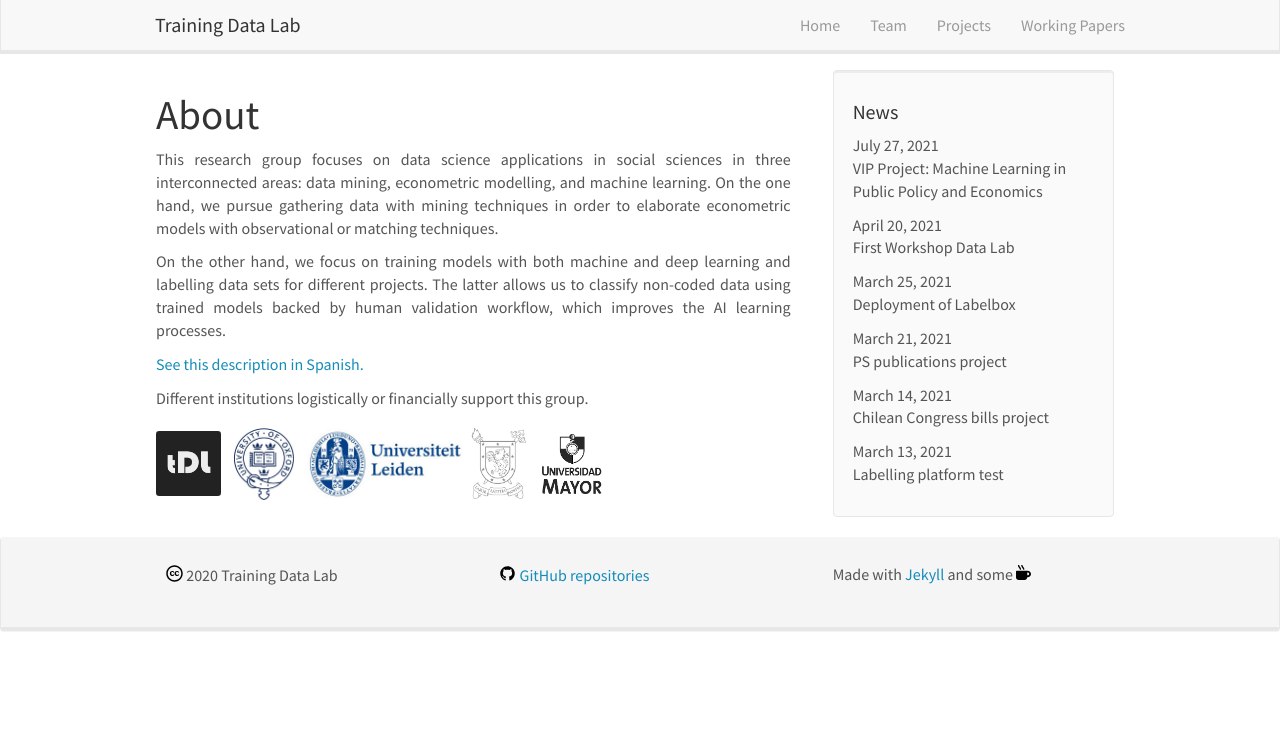
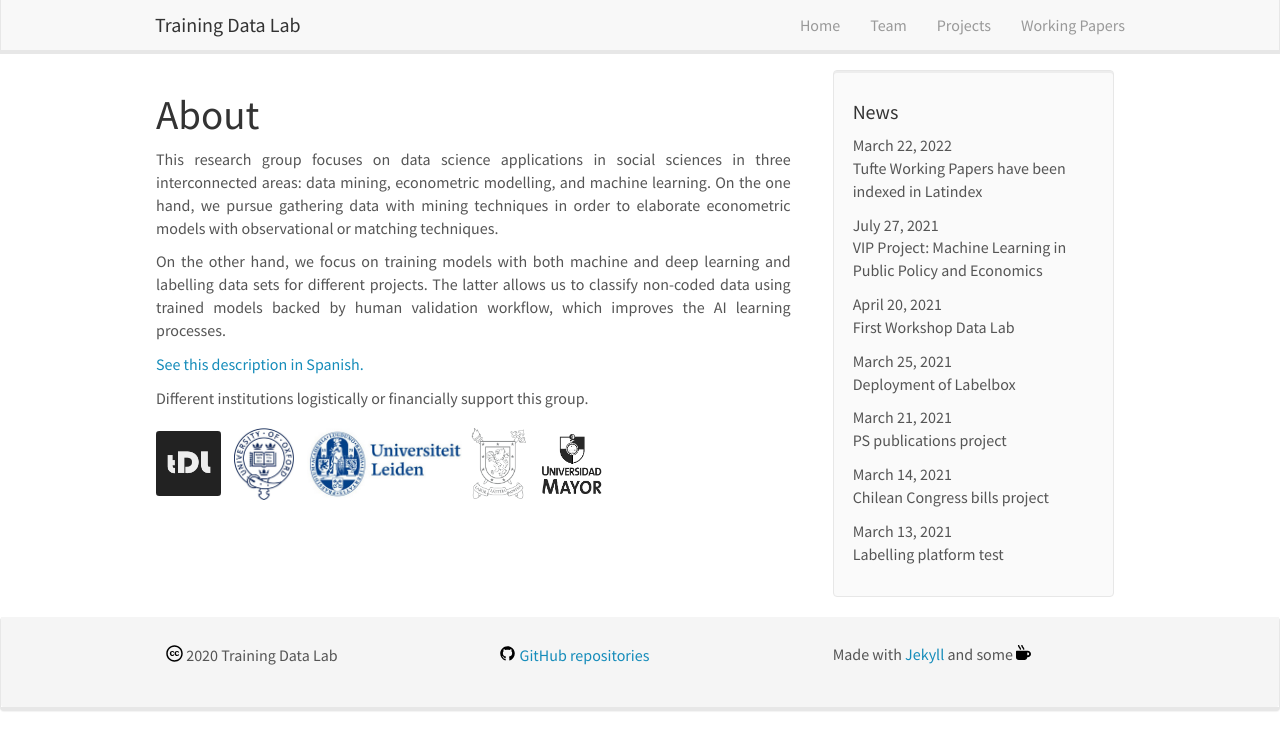
Before and after one commit to training-datalab/old-training-datalab.com, a Jekyll site: the page built from _pages/home.md, in a window 1280 px wide. Shown: the top 750 px of the page. Built offline with Jekyll 4.4.1, drawn with Linux system fonts in a browser that asks for light colours; nearby versions of some CDN libraries.

Commit message:
Update news.yml

```diff
--- a/_data/news.yml
+++ b/_data/news.yml
@@ -1,3 +1,6 @@
+- date: March 22, 2022
+  headline: "Tufte Working Papers have been indexed in Latindex"
+
 - date: July 27, 2021
   headline: "VIP Project: Machine Learning in Public Policy and Economics"
 
```
